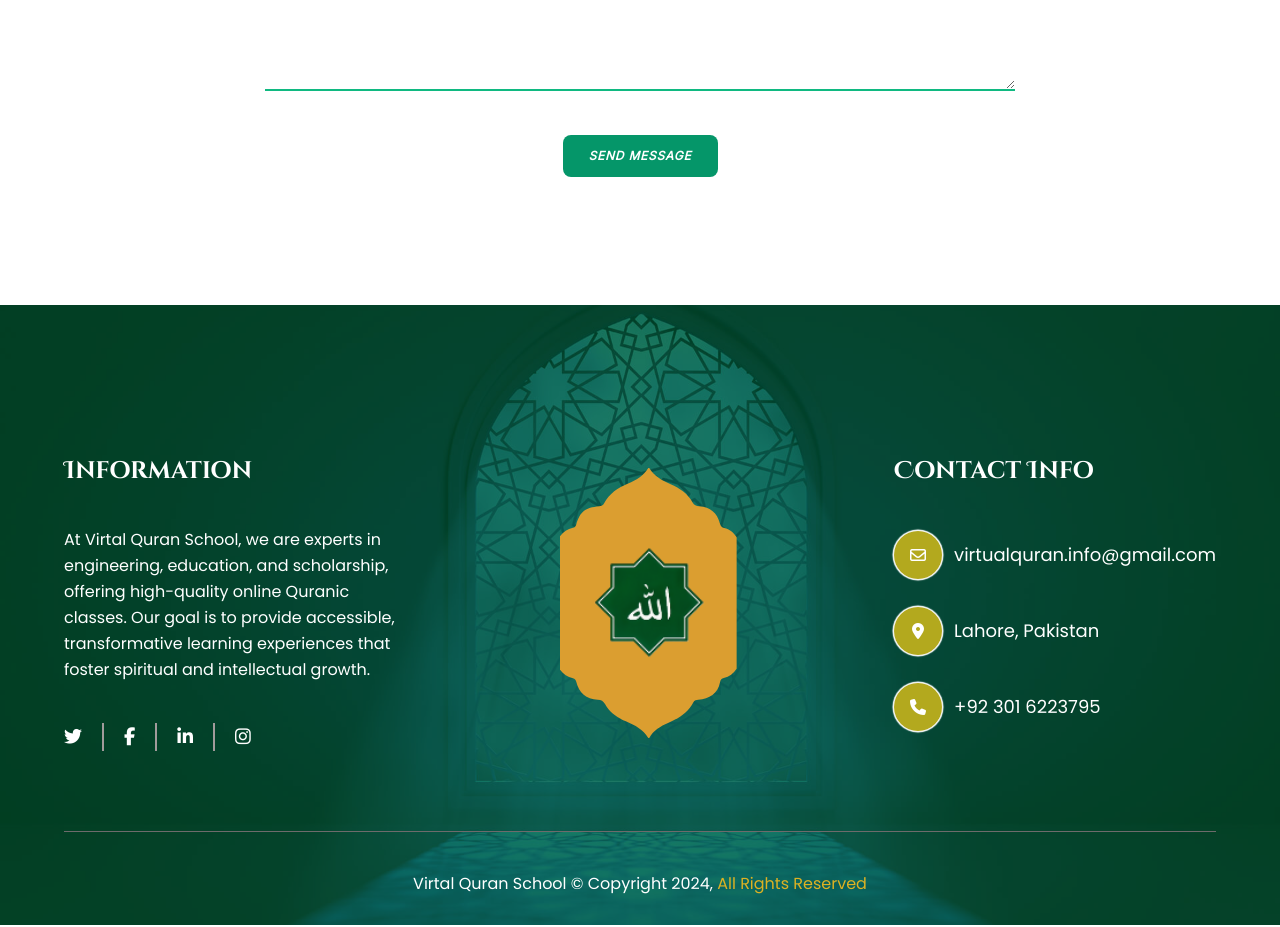
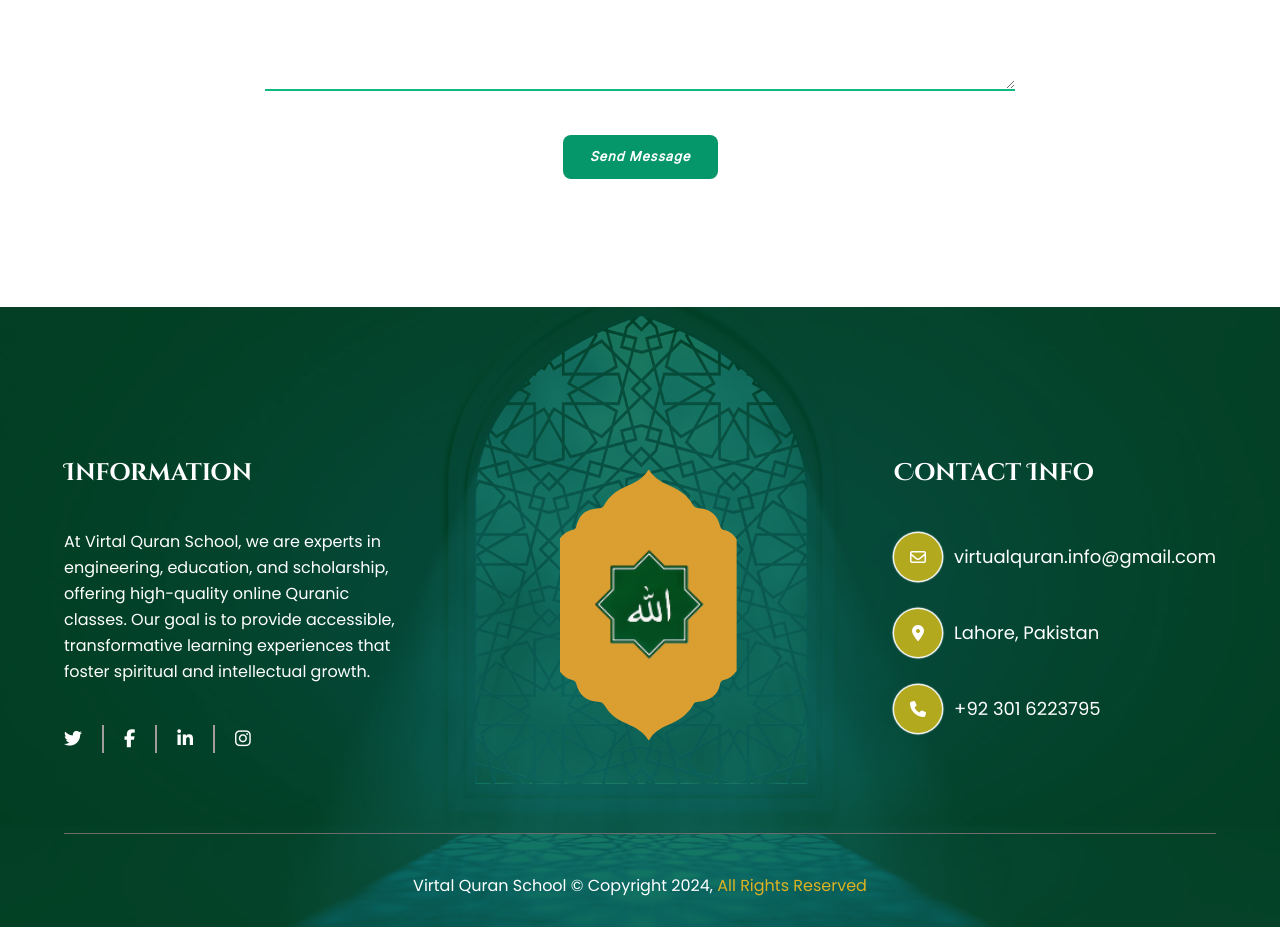
Before and after one commit to MusaZeshan-IT/virtual-quran-school, a React (Vite) app: page /contact in a window 1280 px wide. Shown: the part 1060-1987 px from the top of the page. Built offline with nearby package versions, Linux system fonts and the light colour scheme; a web font is replaced by a local one.

Commit message:
Now the contact form is working.

```diff
--- a/src/components/ContactForm.jsx
+++ b/src/components/ContactForm.jsx
@@ -8,6 +8,7 @@ const ContactForm = () => {
         subject: false,
         message: false,
     });
+    const [isSending, setIsSending] = useState(false);
 
     const formRef = useRef(null);
 
@@ -22,6 +23,8 @@ const ContactForm = () => {
     function sendEmail(e) {
         e.preventDefault();
 
+        setIsSending(true);
+
         const formData = {
             name: formRef.current.name.value,
             email_from: formRef.current.email_from.value,
@@ -32,14 +35,17 @@ const ContactForm = () => {
         console.log(formData);
 
         api.post('/contact/', formData)
-            .then((response) => {
-                console.log(response);
+            .then(() => {
                 formRef.current.reset();
             })
             .catch((error) => {
                 console.error('There was an error sending the message:', error)
                 alert('Failed to send message. Please try again later.')
             })
+            .finally(() => {
+                setIsSending(false);
+                alert('Message sent successfully!');
+            });
     }
 
     return (
@@ -133,8 +139,8 @@ const ContactForm = () => {
                     ></textarea>
                 </div>
                 {/* Submit Button */}
-                <button type="submit" className='w-[155px] mt-3 transition-all duration-200 ease-in bg-emerald-600 hover:bg-emerald-700 text-white font-inter tracking-[0.8px] font-semibold rounded-lg py-3 px-5 italic text-[12px]'>
-                    SEND MESSAGE
+                <button disabled={isSending} type="submit" className={`w-[155px] ${isSending ? 'opacity-75 cursor-not-allowed' : ''} mt-3 transition-all duration-200 ease-in bg-emerald-600 hover:bg-emerald-700 text-white font-inter tracking-[0.8px] font-semibold rounded-lg py-3 px-5 italic text-[13px]`}>
+                    {isSending ? 'Sending...' : 'Send Message'}
                 </button>
             </form>
         </div>
```
